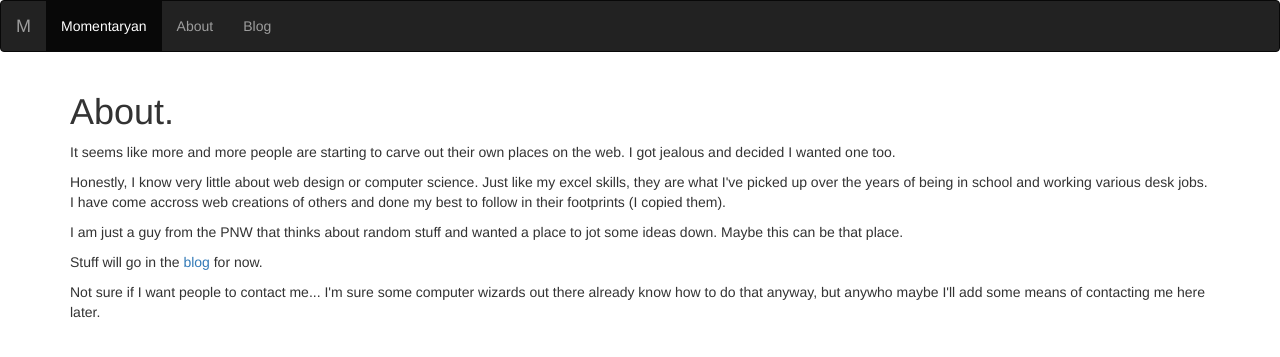
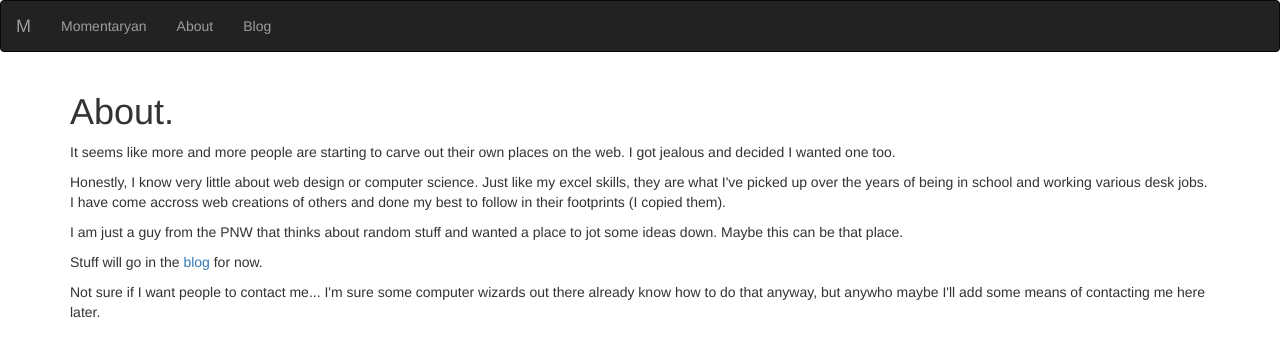
Before and after one commit to momentaryanblog/momentaryanblog.github.io, a Jekyll site: the page built from about/index.html, in a window 1280 px wide. Shown: the top 357 px of the page. Built offline with Jekyll 4.4.1, drawn with Linux system fonts in a browser that asks for light colours.

Commit message:
Update default.html

```diff
--- a/_layouts/default.html
+++ b/_layouts/default.html
@@ -18,7 +18,7 @@
       <a class="navbar-brand" href="#">M</a>
     </div>
     <ul class="nav navbar-nav">
-      <li class="active"><a href="/">Momentaryan</a></li>
+      <li><a href="/">Momentaryan</a></li>
       <li><a href="/about">About</a></li>
       <li><a href="/blog">Blog</a></li>
     </ul>
```
